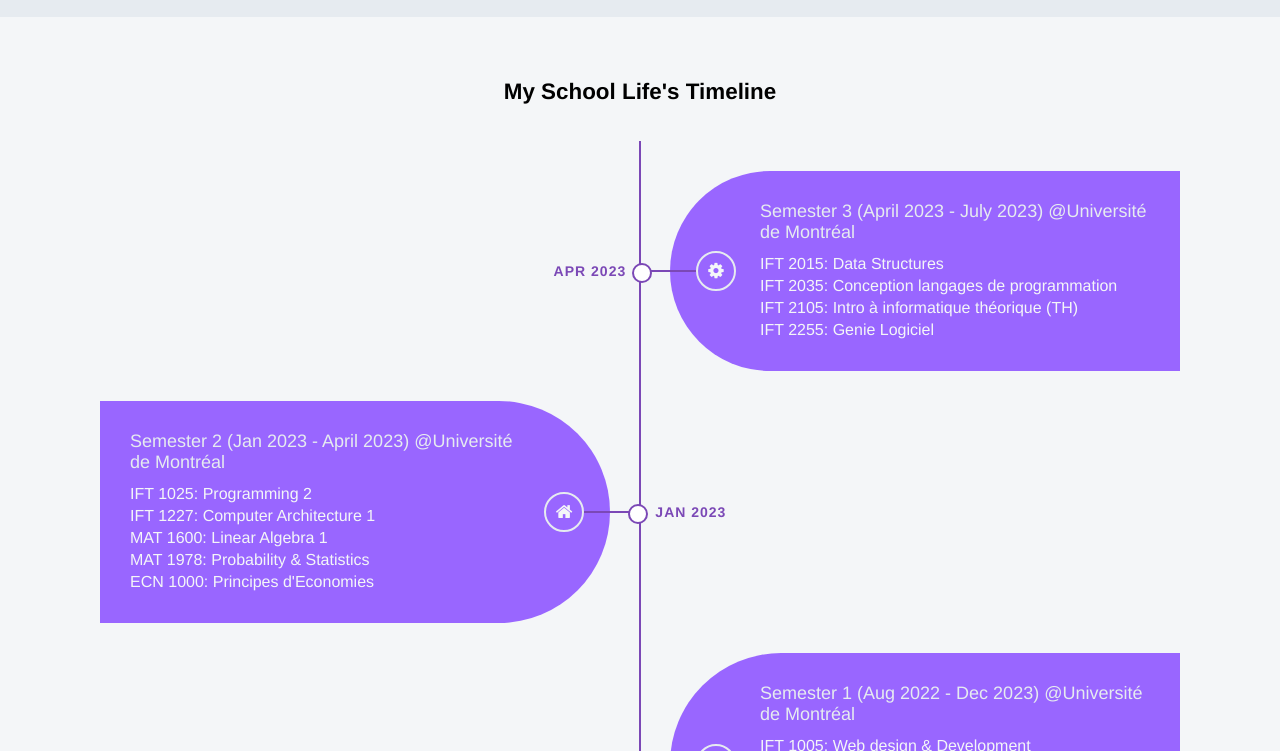
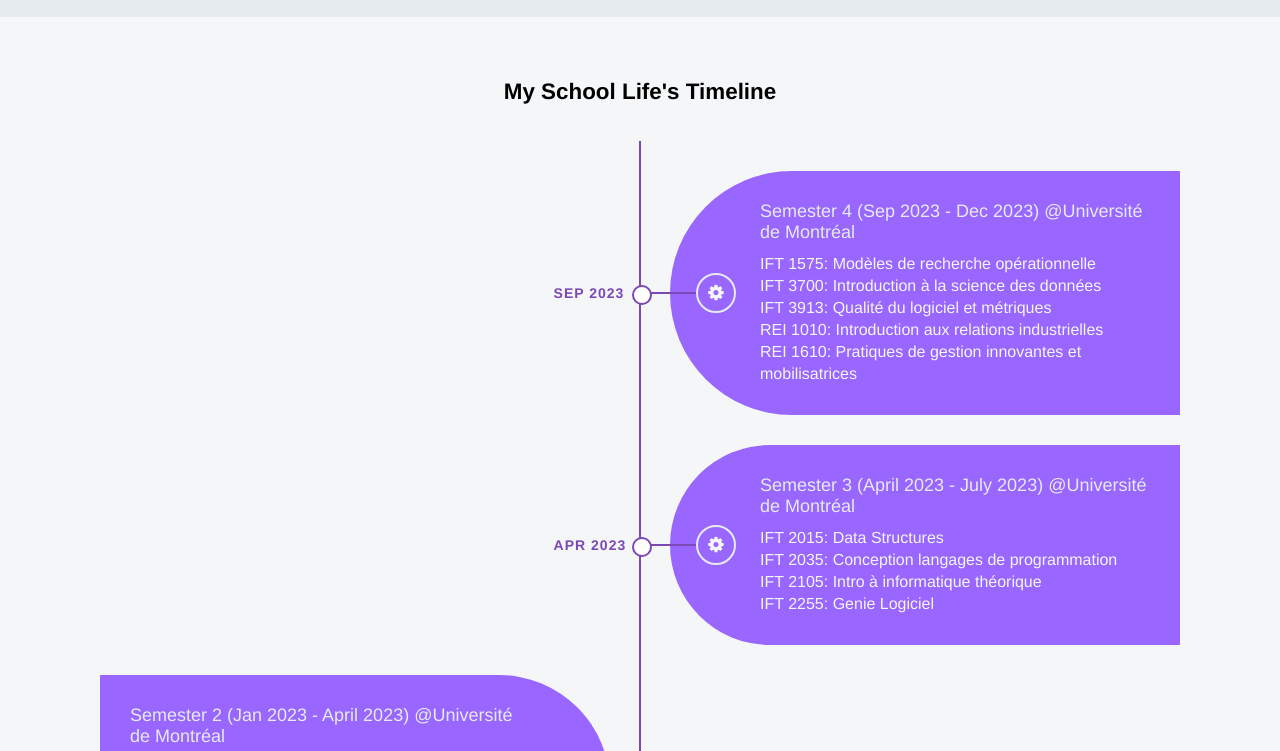
Before and after one commit to mildshield14/mildshield14.git.io, a plain HTML site: page src/school.html in a window 1280 px wide. Shown: the part 49-800 px from the top of the page. Drawn offline with nearby package versions, Linux system fonts and the light colour scheme; a script that the page names is missing.

Commit message:
added new classes

```diff
--- a/src/school.html
+++ b/src/school.html
@@ -39,6 +39,24 @@
           <div class="timeline">
 
             <div class="container right">
+              <div class="date">Sep 2023</div>
+              <i class="icon fa fa-cog"></i>
+              <div class="content">
+                <h2>Semester 4 (Sep 2023 - Dec 2023) @Université de Montréal</h2>
+                <p>
+
+                    IFT 1575: Modèles de recherche opérationnelle<br>
+                   IFT 3700: Introduction à la science des données <br>
+                IFT 3913: Qualité du logiciel et métriques<br>
+              REI 1010: Introduction aux relations industrielles <br>
+              REI 1610: Pratiques de gestion innovantes et mobilisatrices
+
+
+                </p>
+              </div>
+          </div>
+
+            <div class="container right">
               <div class="date">Apr 2023</div>
               <i class="icon fa fa-cog"></i>
               <div class="content">
@@ -47,7 +65,7 @@
 
                     IFT 2015: Data Structures<br>
                    IFT 2035: Conception langages de programmation <br>
-                IFT 2105: Intro à informatique théorique (TH)<br>
+                IFT 2105: Intro à informatique théorique <br>
               IFT 2255: Genie Logiciel
 
                 </p>
```
